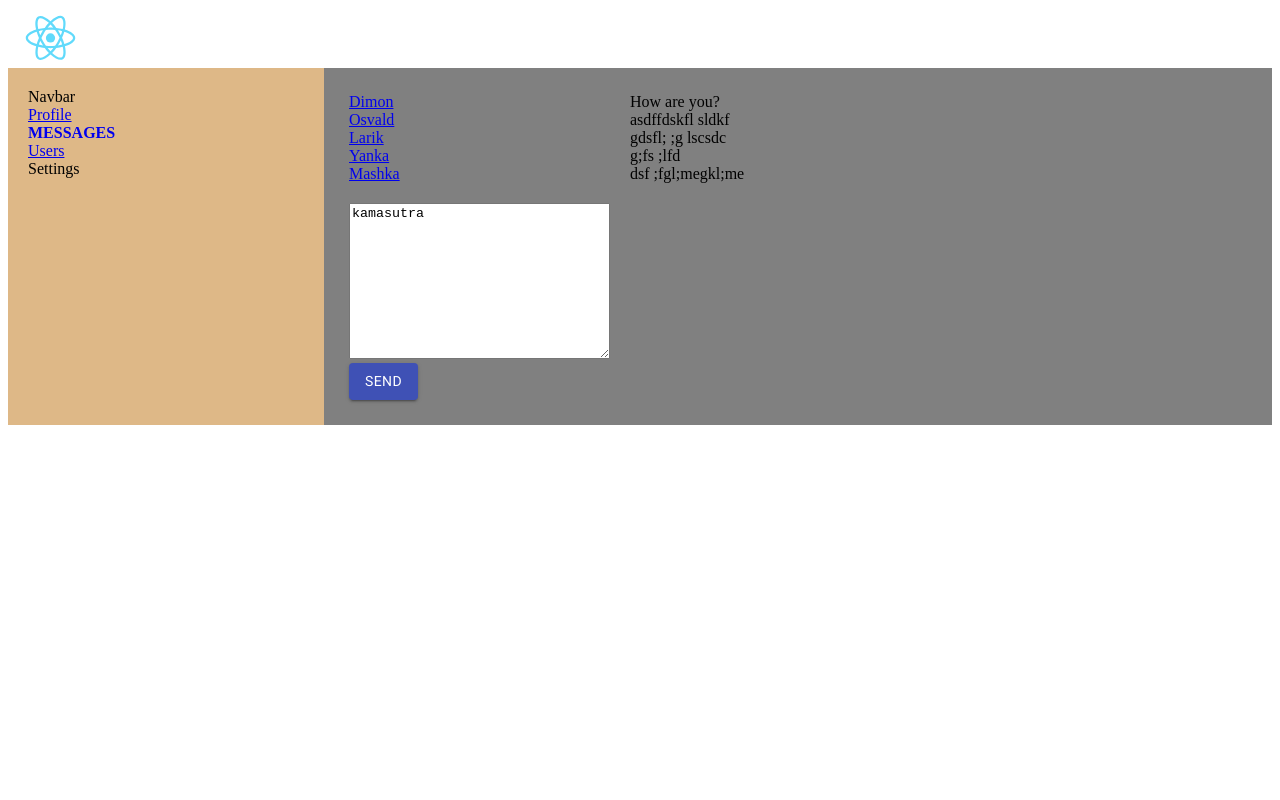
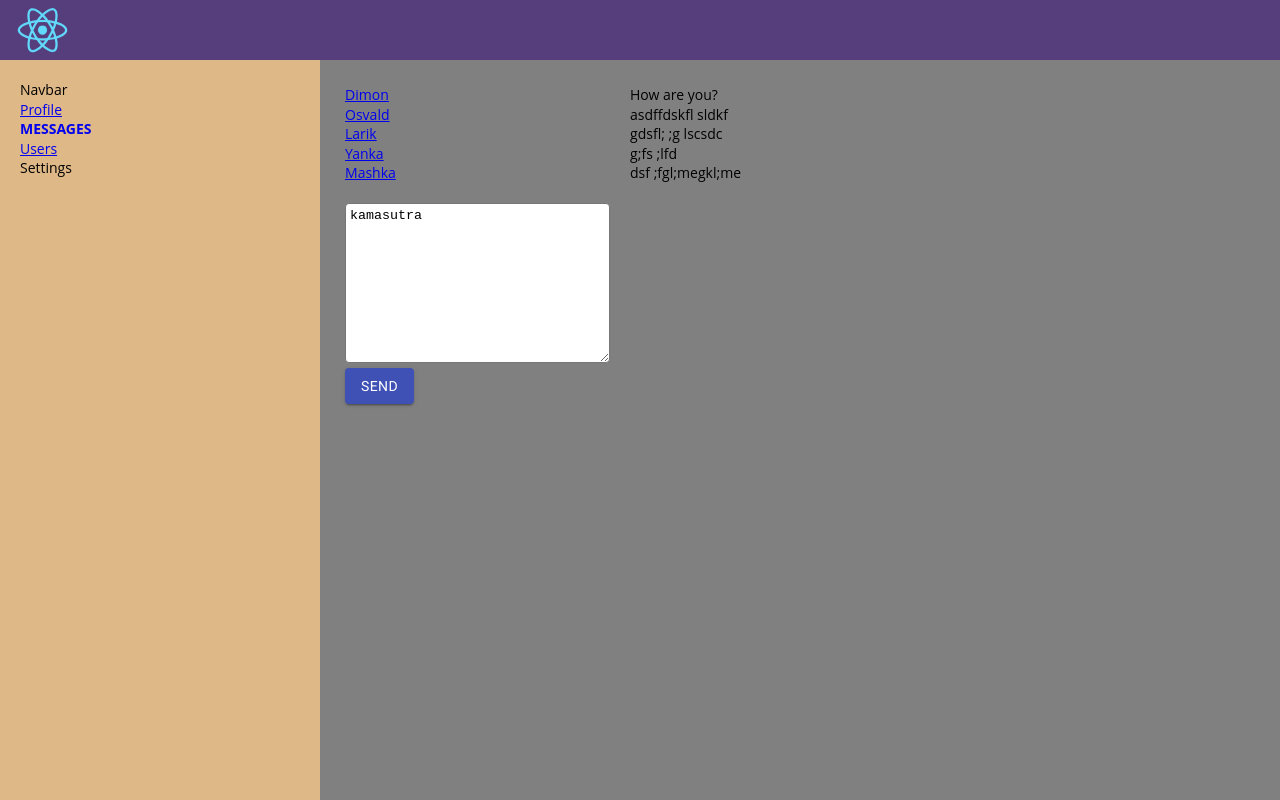
Before and after one commit to ZhekaZ/kama, a React (Create React App) app: page /dialogs in a window 1280 px wide. Built offline with nearby package versions, Linux system fonts and the light colour scheme.

Commit message:
49 done, react-redux

```diff
--- a/package.json
+++ b/package.json
@@ -8,6 +8,7 @@
     "node-sass": "^4.12.0",
     "react": "^16.9.0",
     "react-dom": "^16.9.0",
+    "react-redux": "^7.1.0",
     "react-router": "^5.0.1",
     "react-router-dom": "^5.0.1",
     "react-scripts": "3.1.1",
--- a/src/App.scss
+++ b/src/App.scss
@@ -1,17 +1,34 @@
 @import url('https://fonts.googleapis.com/css?family=Roboto&display=swap');
 
+*,
+:before,
+:after {
+  box-sizing: border-box;
+}
+
 body {
-  font: 14px/1.2, 'Roboto', sans-serif;
+  font-family: 'Open Sans', sans-serif;
+  font-size: 14px;
+  line-height: 1.4;
+  margin: 0;
 }
 
 img {
-  height: auto;
+  vertical-align: top;
+  max-width: 100%;
 }
 
 ul {
   list-style: none;
   padding: 0;
   margin: 0;
+}
+
+textarea {
+  resize: vertical;
+  min-height: 100px;
+  border-radius: 4px;
+  padding: 4px;
 }
 
 .app {
@@ -21,6 +38,7 @@ ul {
 
 .App-logo {
   width: 85px;
+  animation: App-logo-spin infinite 10s linear;
 }
 
 .link {
@@ -34,6 +52,7 @@ ul {
   grid-template-columns: 4fr 12fr;
 
   grid-template-areas: "h h" "n c";
+  height: 100vh;
 }
 
 .content {
--- a/src/StoreContext.js
+++ /dev/null
@@ -1,11 +0,0 @@
-import * as React from 'react';
-
-const StoreContext = React.createContext(null);
-
-export const Provider = props => {
-    return <StoreContext.Provider value={ props.store }>
-        { props.children }
-    </StoreContext.Provider>
-};
-
-export default StoreContext;
--- a/src/components/dialogs/DialogsContainer.jsx
+++ b/src/components/dialogs/DialogsContainer.jsx
@@ -1,31 +1,24 @@
-import React from 'react';
+import { connect } from "react-redux";
 import { messageChangeAC, sendMessageAC } from '../../store/reducers/dialogs.reducer';
 import Dialogs from "./Dialogs";
-import StoreContext from "../../StoreContext";
 
-const DialogsContainer = props => {
-    return (
-        <StoreContext.Consumer>
-            {
-                store => {
-                    const state = store.getState().dialogsPage;
-
-                    const onSendMessage = () => {
-                        store.dispatch(sendMessageAC());
-                    };
-
-                    const onMessageChange = body => {
-                        store.dispatch(messageChangeAC(body));
-                    };
-
-                    return <Dialogs
-                        dialogsPage={ state }
-                        sendMessage={ onSendMessage }
-                        updateMessage={ onMessageChange }/>
-                }
-            }
-        </StoreContext.Consumer>
-    );
+const mapStateToProps = state => {
+    return {
+        dialogsPage: state.dialogsPage,
+    }
 };
 
+const mapDispatchToProps = dispatch => {
+    return {
+        sendMessage: () => {
+            dispatch(sendMessageAC());
+        },
+        updateMessage: body => {
+            dispatch(messageChangeAC(body));
+        },
+    }
+};
+
+const DialogsContainer = connect(mapStateToProps, mapDispatchToProps)(Dialogs);
+
 export default DialogsContainer;
--- a/src/components/header/header.scss
+++ b/src/components/header/header.scss
@@ -1,6 +1,6 @@
-.header {
+header {
   grid-area: h;
-  background-color: #282c34;
+  background-color: #563d7c;
   font-size: calc(10px + 2vmin);
   color: white;
 }
--- a/src/components/profile/MyPosts/MyPostsContainer.jsx
+++ b/src/components/profile/MyPosts/MyPostsContainer.jsx
@@ -1,34 +1,27 @@
-import React from 'react';
+import { connect } from "react-redux";
 import { addPostAC, postChangeAC } from "../../../store/reducers/profile.reducer";
 import MyPosts from "./MyPosts";
-import StoreContext from "../../../StoreContext";
 
-const MyPostsContainer = props => {
-    return (
-        <StoreContext.Consumer>
-            {
-                store => {
-                    const state = store.getState().profilePage;
-
-                    const addPost = () => {
-                        const action = addPostAC();
-                        store.dispatch(action);
-                    };
-
-                    const onPostChange = text => {
-                        const action = postChangeAC(text);
-                        store.dispatch(action);
-                    };
-
-                    return <MyPosts
-                        posts={ state.posts }
-                        newPostText={ state.newPostText }
-                        addPost={ addPost }
-                        updatePost={ onPostChange } />
-                }
-            }
-        </StoreContext.Consumer>
-    )
+const mapStateToProps = state => {
+    return {
+        posts: state.profilePage.posts,
+        newPostText: state.profilePage.newPostText,
+    }
 };
 
+const mapDispatchToProps = dispatch => {
+    return {
+        addPost: () => {
+            const action = addPostAC();
+            dispatch(action);
+        },
+        updatePost: text => {
+            const action = postChangeAC(text);
+            dispatch(action);
+        },
+    }
+};
+
+const MyPostsContainer = connect(mapStateToProps, mapDispatchToProps)(MyPosts);
+
 export default MyPostsContainer;
--- a/src/components/profile/Profile.jsx
+++ b/src/components/profile/Profile.jsx
@@ -2,10 +2,10 @@ import React from 'react';
 import ProfileInfo from "./ProfileInfo/ProfileInfo";
 import MyPostsContainer from "./MyPosts/MyPostsContainer";
 
-const Profile = props => {
+const Profile = () => {
     return (
         <div>
-            <ProfileInfo/>
+            <ProfileInfo />
             <MyPostsContainer />
         </div>
     )
--- a/src/index.js
+++ b/src/index.js
@@ -6,11 +6,10 @@ import React from 'react';
 import ReactDOM from 'react-dom';
 import App from './App';
 import { BrowserRouter } from 'react-router-dom';
-import
-    // StoreContext,
-    { Provider } from "./StoreContext";
+import { Provider } from "react-redux";
 
-const rerenderOnStateChange = () => {
+
+// const rerenderOnStateChange = () => {
     ReactDOM.render(
         <BrowserRouter>
             <Provider store={ store }>
@@ -19,17 +18,13 @@ const rerenderOnStateChange = () => {
         </BrowserRouter>, document.getElementById('root')
     );
 
-    console.log('State => ');
-    console.log(state);
-};
+    // console.log('State => ');
+    // console.log(state);
+// };
 
-const state = store.getState();
+// const state = store.getState();
 
-rerenderOnStateChange(state);
-
-store.subscribe(() => {
-    rerenderOnStateChange(state);
-});
+// rerenderOnStateChange(state);
 
 // If you want your app to work offline and load faster, you can change
 // unregister() to register() below. Note this comes with some pitfalls.
--- a/src/store/reducers/dialogs.reducer.js
+++ b/src/store/reducers/dialogs.reducer.js
@@ -21,14 +21,18 @@ const initialState = {
 const dialogsReducer = (state = initialState, action) => {
     switch (action.type) {
         case CONST.UPDATE_NEW_MESSAGE_BODY:
-            state.newMessageText = action.newMessageText;
-            return state;
+            return {
+                ...state,
+                newMessageText: action.newMessageText,
+            };
 
         case CONST.SEND_MESSAGE:
             const body = state.newMessageText;
-            state.newMessageText = '';
-            state.messages.push({id: randomInt(1000, 100000), message: body});
-            return state;
+            return {
+                ...state,
+                messages: [...state.messages, { id: randomInt(1000, 100000), message: body }],
+                newMessageText: '',
+            };
 
         default:
             return state;
--- a/src/store/reducers/profile.reducer.js
+++ b/src/store/reducers/profile.reducer.js
@@ -18,14 +18,17 @@ const profileReducer = (state = initialState, action) => {
                 message: state.newPostText,
                 likesCount: 0,
             };
-
-            state.posts.push(newPost);
-            state.newPostText = '';
-            return state;
+            return {
+                ...state,
+                posts: [...state.posts, newPost],
+                newPostText: '',
+            };
 
         case CONST.UPDATE_NEW_POST_TEXT:
-            state.newPostText = action.text;
-            return state;
+            return {
+                ...state,
+                newPostText: action.text,
+            };
 
         default:
             return state;
--- a/src/store/redux-store.js
+++ b/src/store/redux-store.js
@@ -10,6 +10,6 @@ const reducers = combineReducers({
 });
 
 const store = createStore(reducers);
+window.store = store;
 
 export default store;
-window.store = store;
```
Also changed, not shown: src/_StoreContext.js (added, +11 -0 lines), 1 other file (tests, documents, lock files or other folders).
